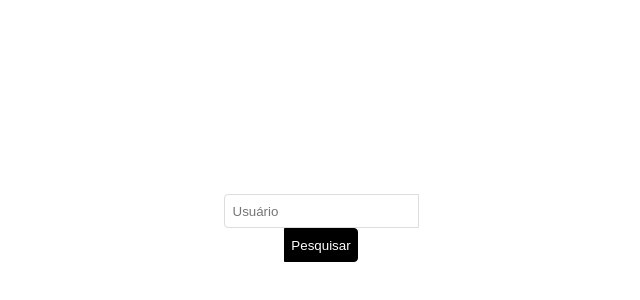
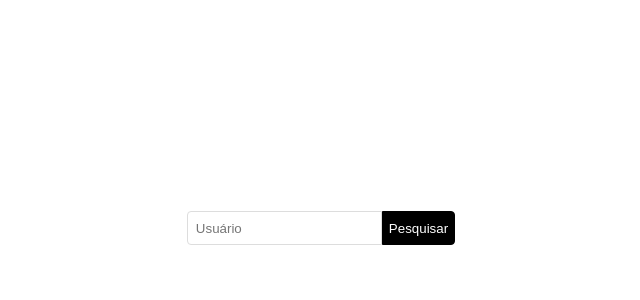
Before and after one commit to menezesmario/gitgama-hc, a React (Create React App) app: page / in a window 1280 px wide. Shown: the part 180-480 px from the top of the page, without its empty margins (327-967 px from the left). Built offline with nearby package versions, Linux system fonts and the light colour scheme.

Commit message:
Link react-router-dom

```diff
--- a/src/Pages/Home/styled.js
+++ b/src/Pages/Home/styled.js
@@ -1,13 +1,13 @@
 import styled from 'styled-components';
+
 
 export const Container = styled.div`
     width: 100vw;
     height: 100vh;
     display: flex;
-    flex-direction: column;
     align-items: center;
     justify-content: center;
-`
+`;
 
 export const Input = styled.input`
      border: 1px solid #ddd;
--- a/src/Pages/Repositories/index.js
+++ b/src/Pages/Repositories/index.js
@@ -8,7 +8,7 @@ export default function Repositories() {
         let repositoriesName = localStorage.getItem('repositoriesName');
         repositoriesName = JSON.parse(repositoriesName);
         setRepositories(repositoriesName);
-        localStorage.clear();
+        //localStorage.clear();
     }, []);
     return (
         <S.Container>
@@ -20,6 +20,7 @@ export default function Repositories() {
                     )
                 })}
             </S.List>
+            <S.LinkHome to="/">Voltar</S.LinkHome>
         </S.Container>
     )
 }
--- a/src/Pages/Repositories/styled.js
+++ b/src/Pages/Repositories/styled.js
@@ -1,14 +1,12 @@
 import styled from 'styled-components';
+import { Link } from 'react-router-dom';
 
 
 export const Container = styled.div`
-    width: 100vw;
-    height: 100vh;
-    display: flex;
-    align-items: center;
-    justify-content: center;
-`;
-
+    width: 100%;
+    max-width: 991px;
+    margin: 0 auto;
+`
 
 export const Title = styled.h1`
     text-align: center;
@@ -30,3 +28,16 @@ export const ListItem = styled.li`
     padding: .5rem;
     margin: 1;
 `;
+
+export const LinkHome = styled(Link)`
+    font-family: sans-serif;
+    display: block;
+    width: 4rem;
+    text-align: center;
+    margin: 2rem auto;
+    background-color: #000;
+    padding: .5rem 0;
+    color: #fff;
+    text-decoration: none;
+    border-radius: .25rem;
+`
```
